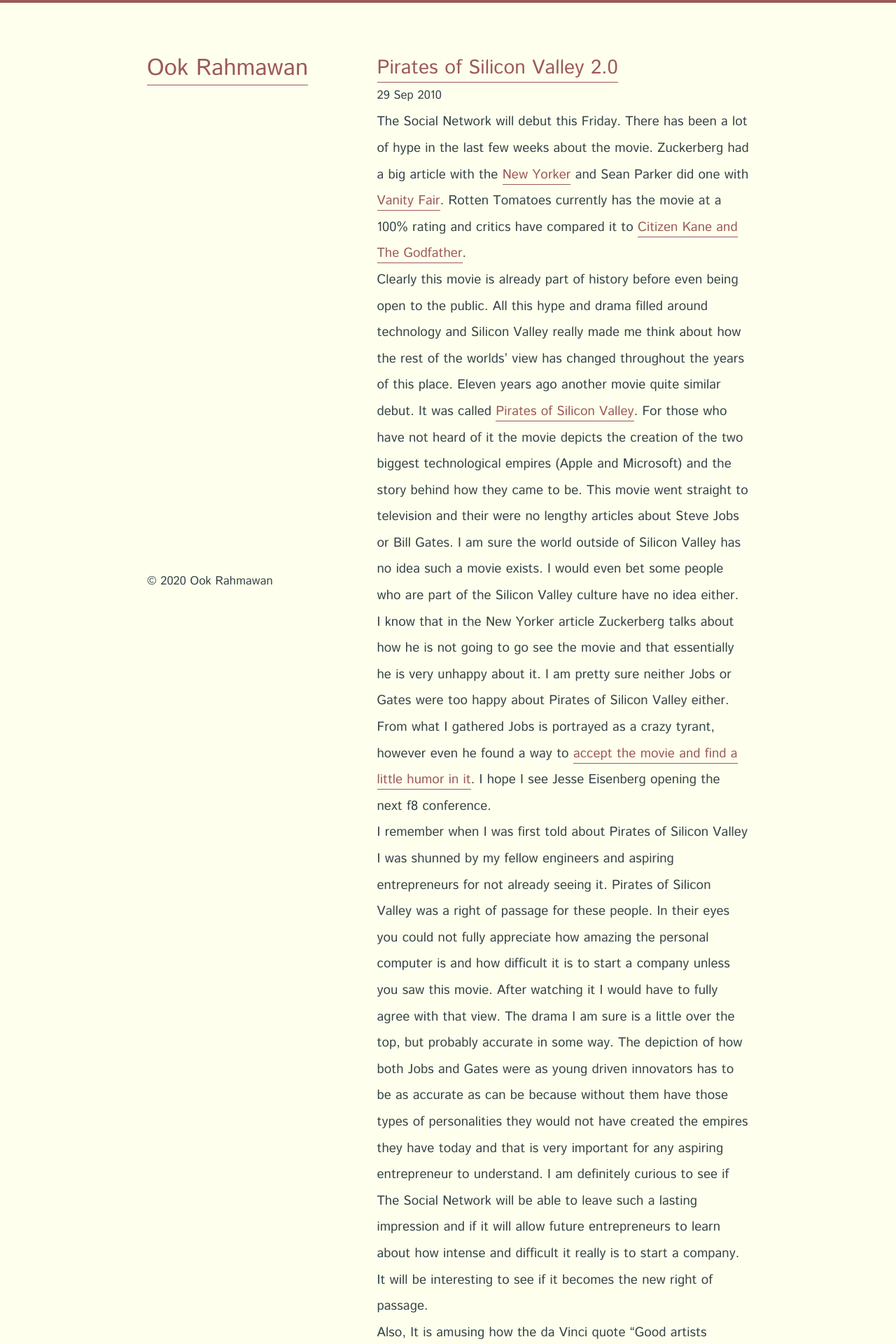
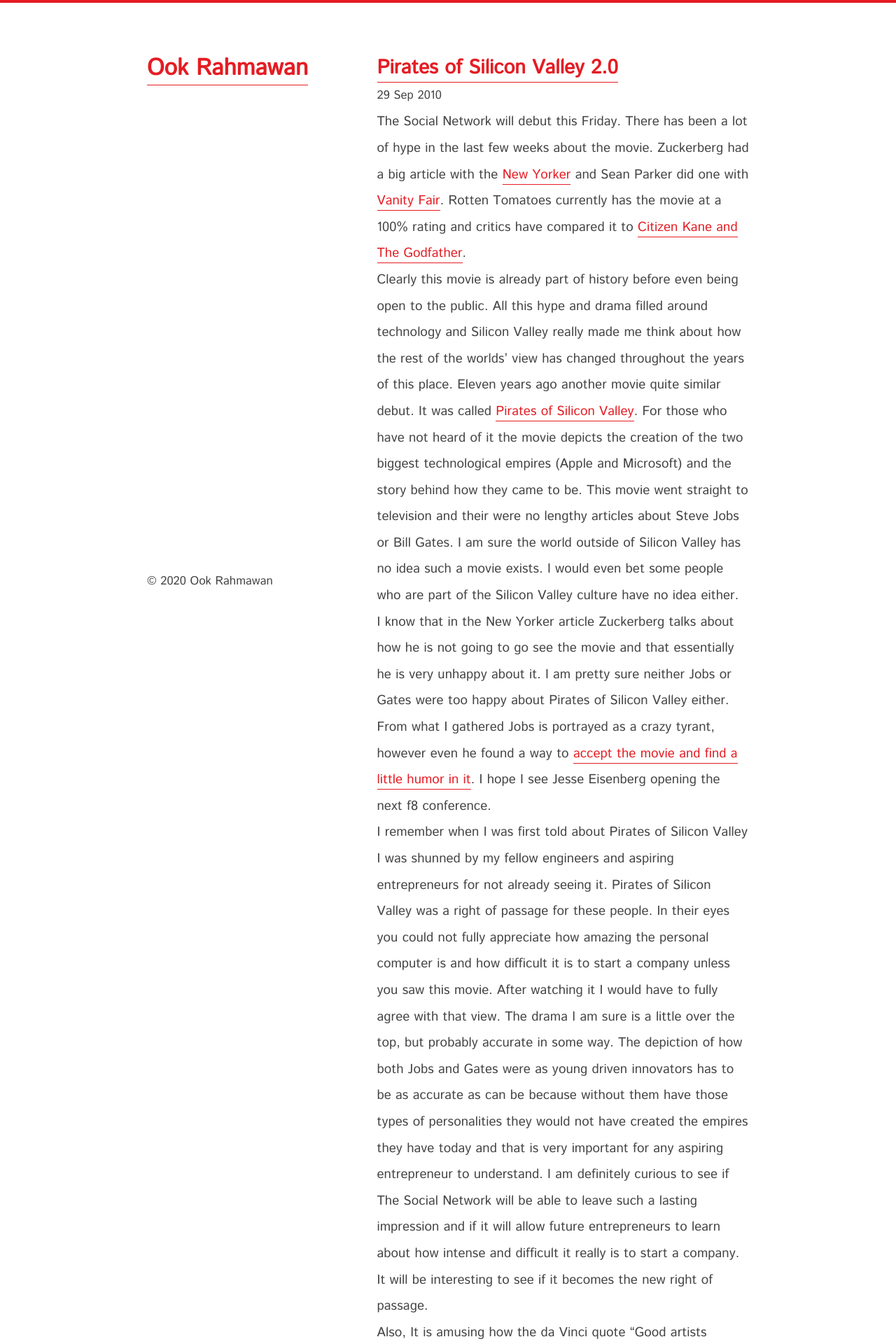
Before and after one commit to krhmwn/krhmwn.github.io, a Jekyll site: the page built from index.html, in a window 1280 px wide. Shown: the top 1920 px of the page at 70% size. Built offline with Jekyll 4.4.1, drawn with Linux system fonts in a browser that asks for light colours; Markdown is read by kramdown in place of the engine named in the settings.

Commit message:
v1.2
upsate config, css & layout

```diff
--- a/404.html
+++ b/404.html
@@ -3,4 +3,5 @@
 ---
 
 <h1>404</h1>
+</br>
 <h2>Maaf, anda salah jalan. Silahkan kembali ke jalan yang benar!.</h2>
--- a/_config.yml
+++ b/_config.yml
@@ -1,5 +1,4 @@
 description: Blog Pribadi Ook Rahmawan
 markdown: rdiscount
 permalink: /:title
-pygments: true
 title: Ook Rahmawan
--- a/styles.css
+++ b/styles.css
@@ -1,18 +1,18 @@
 html,body,div,span,applet,object,iframe,h1,h2,h3,h4,h5,h6,p,blockquote,pre,a,abbr,acronym,address,big,cite,code,del,dfn,em,img,ins,kbd,q,s,samp,small,strike,strong,sub,sup,tt,var,b,u,i,center,dl,dt,dd,ol,ul,li,fieldset,form,label,legend,table,caption,tbody,tfoot,thead,tr,th,td,article,aside,canvas,details,embed,figure,figcaption,footer,header,hgroup,menu,nav,output,ruby,section,summary,time,mark,audio,video{margin:0;padding:0;border:0;font-size:100%;font:inherit;vertical-align:baseline}article,aside,details,figcaption,figure,footer,header,hgroup,menu,nav,section{display:block}body{line-height:1}ol,ul{list-style:none}blockquote,q{quotes:none}blockquote:before,blockquote:after,q:before,q:after{content:'';content:none}table{border-collapse:collapse;border-spacing:0}hr{display:block;height:1px;border:0;border-top:1px solid #ccc;margin:1em 0;padding:0}input,select{vertical-align:middle}@font-face{font-family:'IstokWebRegular';src:url('/font/IstokWeb-Regular-webfont.eot');src:url('/font/IstokWeb-Regular-webfont.eot?#iefix')format('embedded-opentype'),url('/font/IstokWeb-Regular-webfont.woff')format('woff'),url('/font/IstokWeb-Regular-webfont.ttf') format('truetype'),url('/font/IstokWeb-Regular-webfont.svg#IstokWebRegular')format('svg');font-weight:normal;font-style:normal}
 
 body {
-background:#FFE;
+background:f8f8f8;
 padding:4em 2em;
 font-family:'IstokWebRegular',Arial,sans-serif;
-color:#364545;
-border-top:0.25em solid #9C5959;
+color:#444444;
+border-top:0.25em solid #e51c23;
 font-size:1.175em;
 font-weight:normal;
 line-height:2em
 }
 
 h1, h2, h3, h4, h5, h6 {
-font-weight:normal
+font-weight:bold;
 }
 
 
@@ -24,7 +24,7 @@
 font-size:1.5em;
 }
 
-a,a:link,a:visited{border-bottom:thin solid #9C5959;color:#9C5959;text-decoration:none}
+a,a:link,a:visited{border-bottom:thin solid #e51c23;color:#e51c23;text-decoration:none}
 
 a:hover,a:active{text-decoration:none}
 
@@ -94,7 +94,7 @@
   }
 
   header {
-    padding:0;
+    padding: 0 0 10% 0;
   }
 
 
@@ -104,13 +104,15 @@
   body {
     padding:15px;
   }
-
+   header {
+    padding: 0 0 15% 0;
+  }
 }
 
 @media print {
   body {
     padding:0.4in;
     font-size:12pt;
-    color:#444;
+    color:#444444;
   }
 }
```
Also changed, not shown: _layouts/post.html (line endings or trailing spaces).
